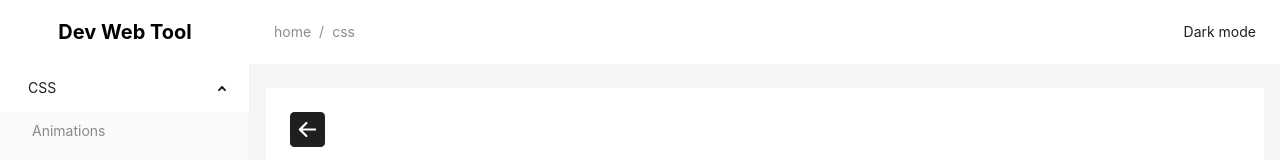
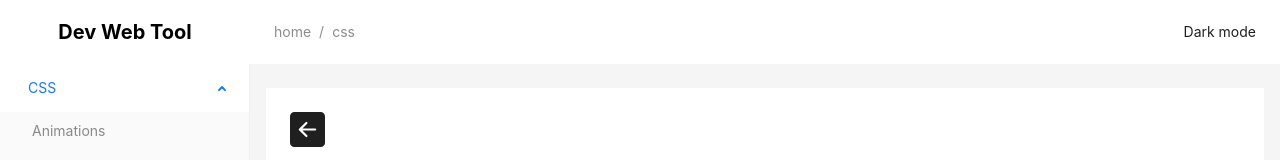
Before and after one commit to EavOutDom/dev-web-tool, a Next.js app: page /css in a window 1280 px wide. Shown: the top 160 px of the page. Built offline with nearby package versions, Linux system fonts and the light colour scheme.

Commit message:
fix layout bug

```diff
--- a/components/layout/Layout.js
+++ b/components/layout/Layout.js
@@ -21,7 +21,7 @@ const LayoutContainer = ({ children, pageNotFound = false }) => {
     return { href, title };
   });
 
-  return (<Layout style={{ minHeight: '100vh' }}>
+  return (<Layout style={{ minHeight: '100vh' }} hasSider>
 
     {/* drawer for mobile  */}
     <Drawer
@@ -37,7 +37,7 @@ const LayoutContainer = ({ children, pageNotFound = false }) => {
 
     {/* sider for desktop*/}
     <Layout.Sider
-      className="hideOnMobile"
+      className={`hideOnMobile ${styles.siderLayout}`}
       theme="light"
       width={250}
     >
@@ -48,13 +48,10 @@ const LayoutContainer = ({ children, pageNotFound = false }) => {
     </Layout.Sider>
 
     {/* layout  */}
-    <Layout className="site-layout">
+    <Layout className={`site-layout ${styles.mlDesk}`}>
 
       {/* header  */}
-      <Layout.Header
-
-        style={{ padding: '0px 24px', backgroundColor: '#fff' }}
-      >
+      <Layout.Header className={styles.header_layout}>
         {/* Desktop  */}
         <div className='justify-between items-center'>
           <Breadcrumb
@@ -82,7 +79,7 @@ const LayoutContainer = ({ children, pageNotFound = false }) => {
           <div className="justify-between items-center">
             <span onClick={() => setToggled(true)} style={{ cursor: 'pointer' }}><MenuOutlined /></span>
             <Link href='/' legacyBehavior>
-              <span className={styles.header_layout}>Dev Web Tool</span>
+              <span className={styles.header_txt}>Dev Web Tool</span>
             </Link>
             <span>Dark mode</span>
           </div>
@@ -138,9 +135,11 @@ const LayoutContainer = ({ children, pageNotFound = false }) => {
 
 const MenuLayout = (props) => {
   const router = useRouter();
-  const { tool } = router.query;
-  const asPathWithoutQuery = router.asPath.split('/')[1];
+  const arrRoute = router.asPath.split('/');
+  const asPathWithoutQuery = arrRoute[1];
+  const tool = arrRoute[arrRoute.length - 1];
   const [openKeys, setOpenKeys] = useState([asPathWithoutQuery]);
+
 
   const onOpenChange = (keys) => {
     const latestOpenKey = keys.find((key) => openKeys.indexOf(key) === -1);
@@ -170,7 +169,7 @@ const MenuLayout = (props) => {
     style={{
       width: '100%',
     }}
-    className='scroll_height'
+    // className='scroll_height'
     selectedKeys={[tool]}
     openKeys={openKeys}
     onOpenChange={onOpenChange}
--- a/components/layout/Layout.module.css
+++ b/components/layout/Layout.module.css
@@ -5,7 +5,46 @@
   cursor: pointer;
 }
 
-.header_layout {
+.siderLayout {
+  position: fixed !important;
+  inset: 0;
+  height: 100vh;
+  overflow: auto;
+}
+
+.siderLayout::-webkit-scrollbar {
+    width: 0;
+}
+
+.siderLayout::-webkit-scrollbar-track {
+  background-color: #e4e4e4;
+  border-radius: 8px;
+}
+
+.siderLayout::-webkit-scrollbar-thumb {
+  background-color: #112a45;
+  border-radius: 8px;
+}
+
+.header_txt {
   font-size: 18px;
   font-weight: 700;
 }
+
+.mlDesk {
+  margin-left: 0;
+}
+
+.header_layout {
+  padding: 0 24px !important;
+  background-color: #fff !important;
+}
+
+@media only screen and (min-width: 768px) {
+  .mlDesk {
+    margin-left: 250px;
+  }
+  .siderLayout::-webkit-scrollbar{
+    width: 8px;
+  }
+}
--- a/styles/globals.css
+++ b/styles/globals.css
@@ -112,26 +112,6 @@ p {
   display: block;
 }
 
-.scroll_height {
-  max-height: calc(100vh - 67px) !important;
-  overflow: auto;
-}
-
-.scroll_height::-webkit-scrollbar {
-    width: 0;
-}
-
-.scroll_height::-webkit-scrollbar-track {
-  background-color: #e4e4e4;
-  border-radius: 8px;
-}
-
-.scroll_height::-webkit-scrollbar-thumb {
-  background-color: #112a45;
-  border-radius: 8px;
-}
-
-
 @media only screen and (min-width: 768px) {
   .hideOnMobile {
     display: block;
@@ -139,10 +119,6 @@ p {
 
    .hideOnDesktop {
     display: none;
-  }
-
-  .scroll_height::-webkit-scrollbar{
-    width: 8px;
   }
 }
 
```
